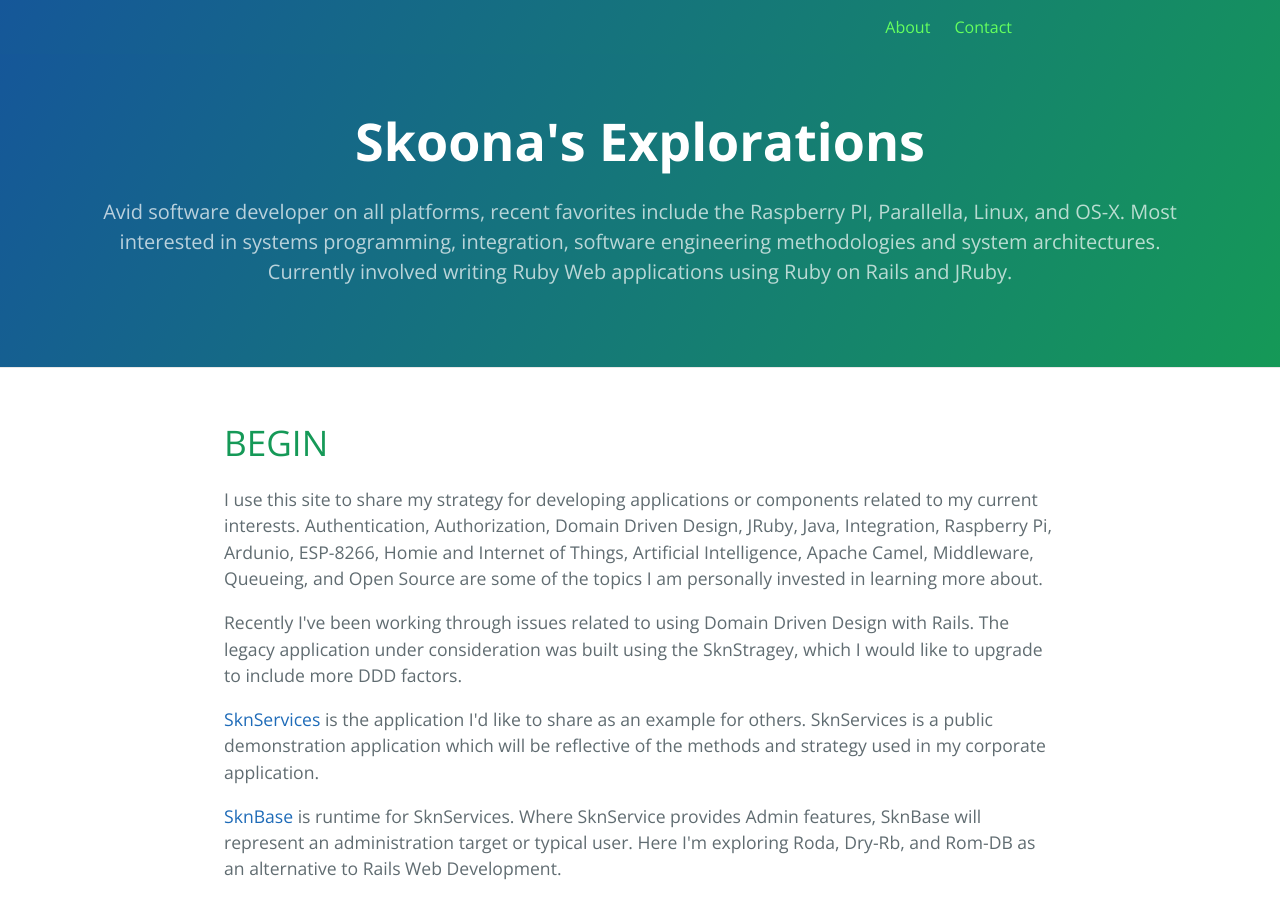
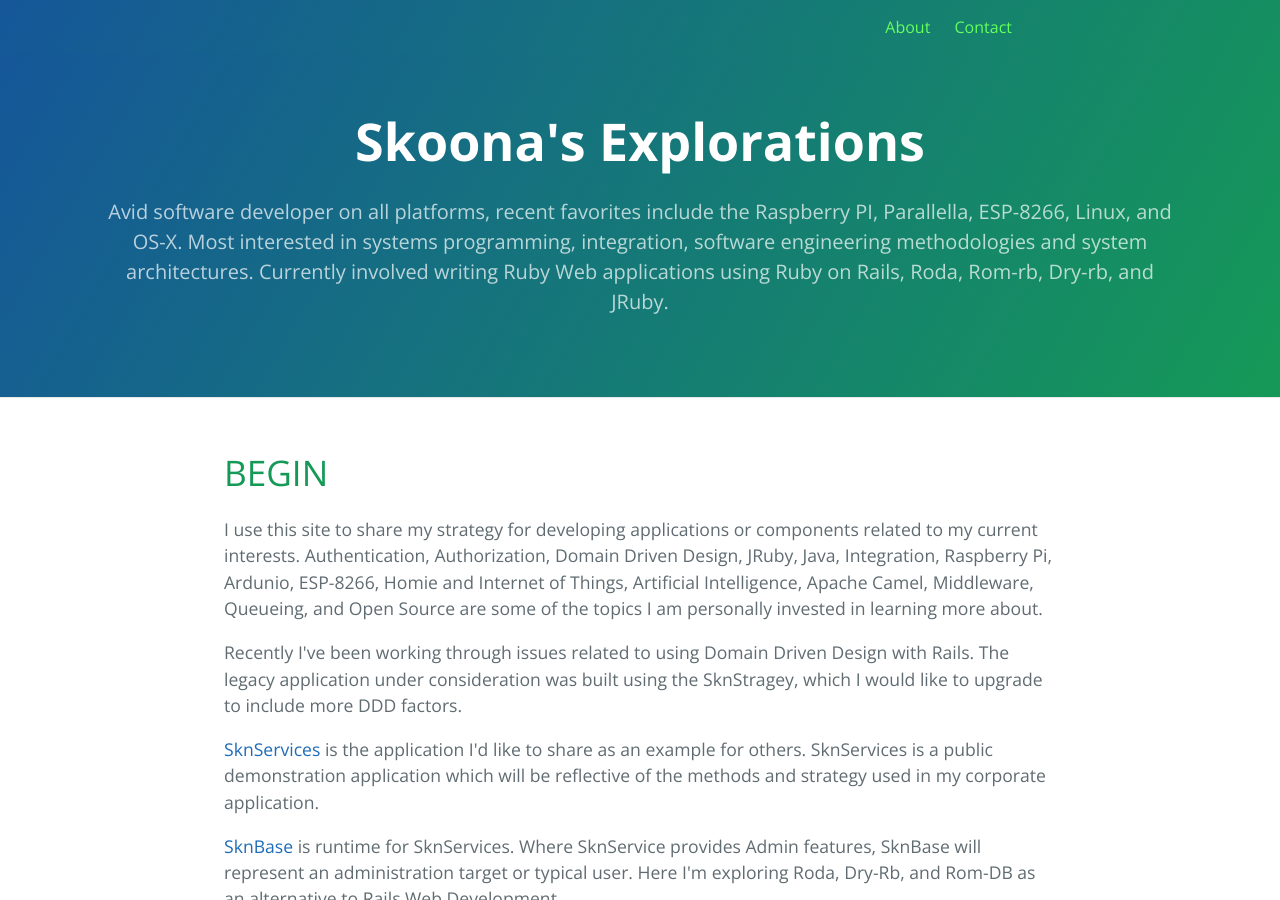
Before and after one commit to skoona/skoona.github.io, a Jekyll site: the page built from index.html, in a window 1280 px wide and 900 px high. Built offline with Jekyll 4.4.1, drawn with Linux system fonts in a browser that asks for light colours; comment, search, counter and statistics services are not loaded.

Commit message:
Interests update

```diff
--- a/_config.yml
+++ b/_config.yml
@@ -2,9 +2,9 @@ title: [Skoona's Explorations]
 email: [skoona@gmail.com]
 description: > # this means to ignore newlines until "baseurl:"
   Avid software developer on all platforms, recent favorites include the
-  Raspberry PI, Parallella, Linux, and OS-X.   Most interested in systems programming,
+  Raspberry PI, Parallella, ESP-8266, Linux, and OS-X.   Most interested in systems programming,
   integration, software engineering methodologies and system architectures.  Currently involved writing
-  Ruby Web applications using Ruby on Rails and JRuby.
+  Ruby Web applications using Ruby on Rails, Roda, Rom-rb, Dry-rb, and JRuby.
 baseurl: ""
 url: https://skoona.github.io
 
```
